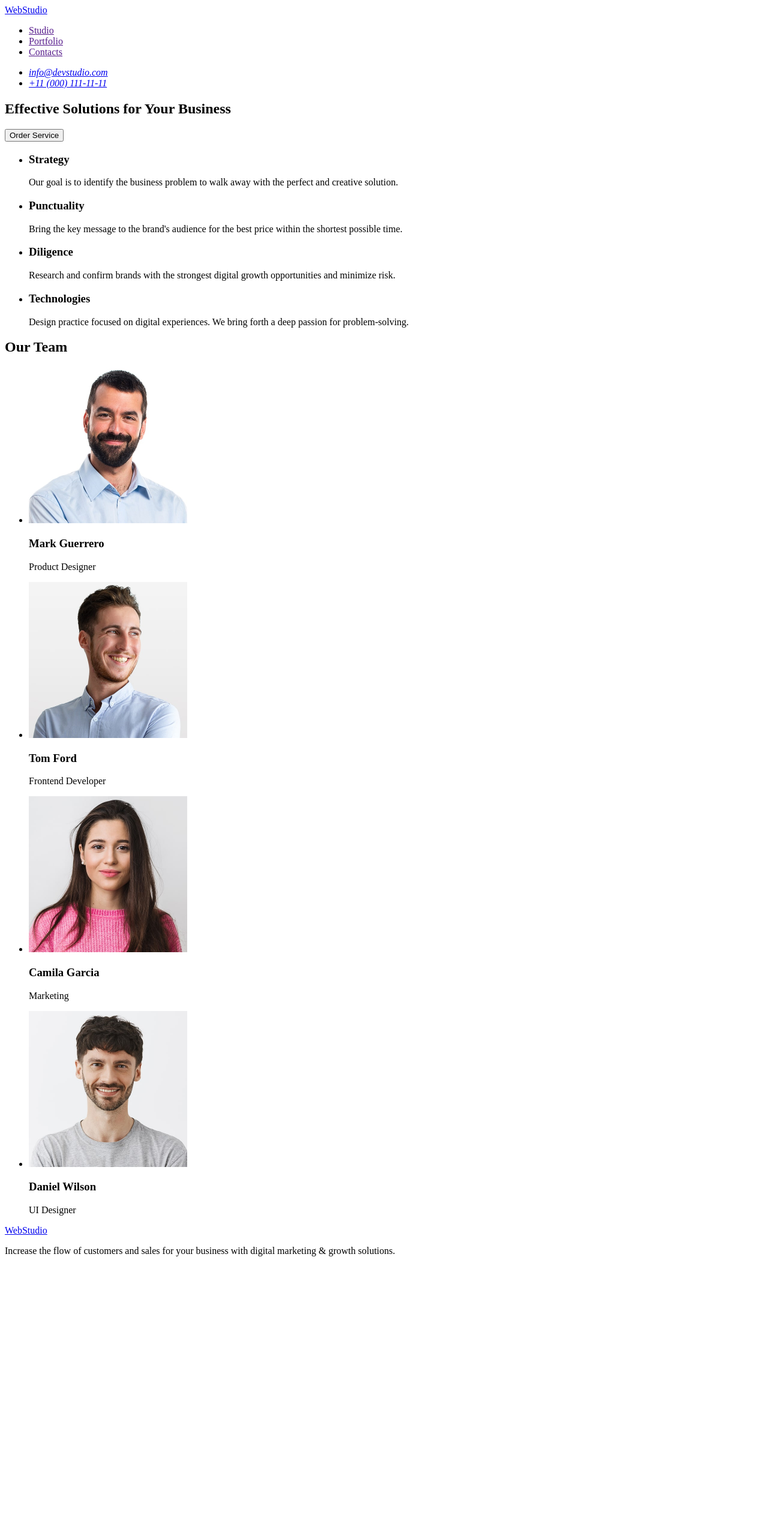
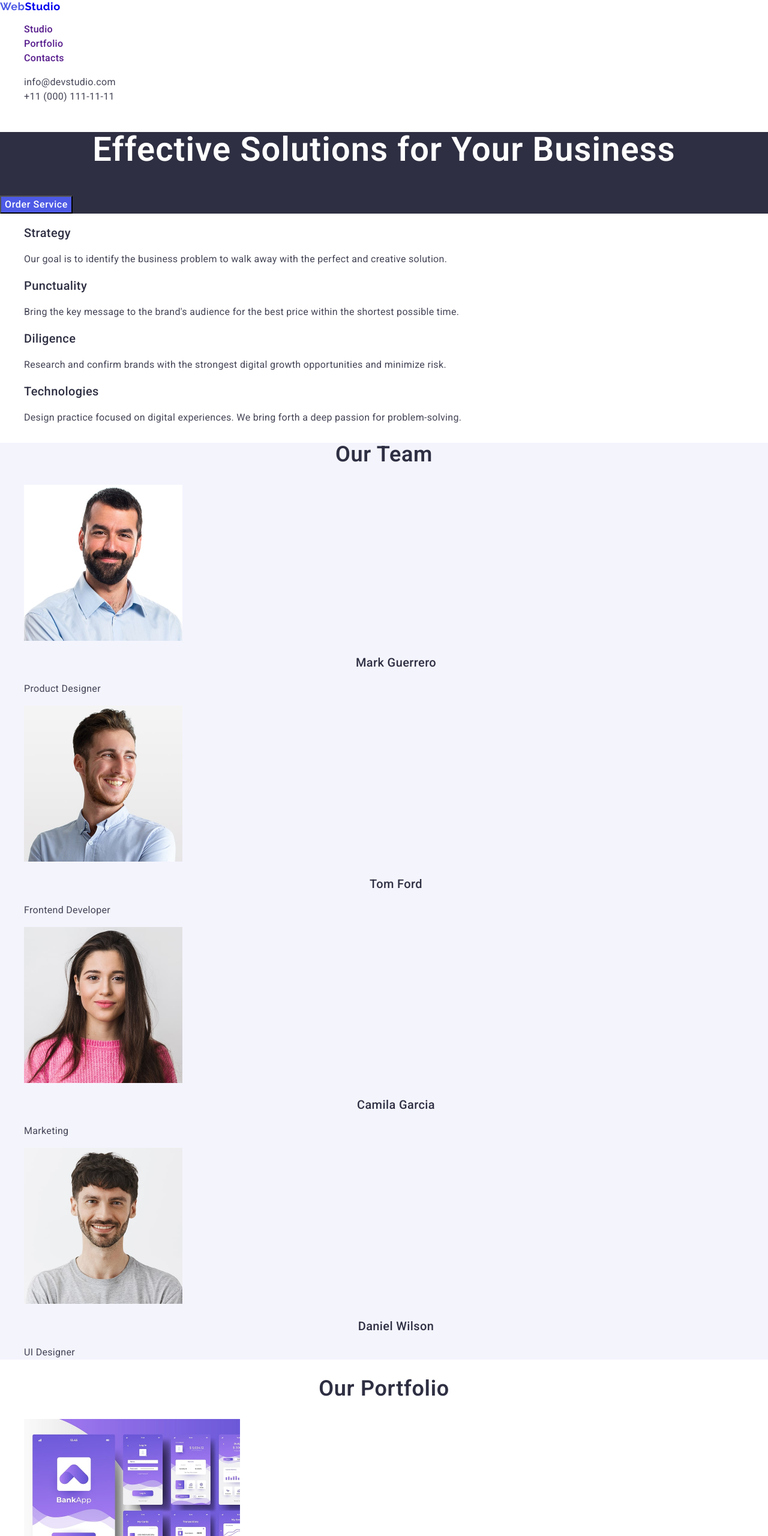
Before and after one commit to TaniaDiachok/goit-markup-hw-02, a plain HTML site: page index.html in a window 1280 px wide. Shown: the top 2560 px of the page at 60% size. Before the commit the page ends 2110 px from the top, so only its background shows below. Drawn offline with nearby package versions, Linux system fonts and the light colour scheme.

Commit message:
add intial files

```diff
--- /dev/null
+++ b/css/styles.css
@@ -0,0 +1,191 @@
+body {
+    font-family: 'Roboto', sans-serif;
+    background-color: #ffffff;
+    color: #2e2f42;
+}
+
+a {
+    text-decoration: none;
+}
+
+ul {
+    list-style: none;
+}
+
+address {
+    font-style: normal;
+}
+
+button {
+    cursor: pointer;
+}
+
+.section-title {
+    font-weight: 700;
+    font-size: 36px;
+    line-height: 1.11;
+    letter-spacing: 0.02em;
+    text-align: center;
+}
+
+.section-subtitle {
+    font-weight: 500;
+    font-size: 20px;
+    line-height: 1.2;
+    letter-spacing: 0.02em;
+}
+
+.section-text {
+    font-size: 16px;
+    line-height: 1.5;
+    letter-spacing: 0.02em;
+}
+
+.visually-hidden {
+    position: absolute;
+    width: 1px;
+    height: 1px;
+    margin: -1px;
+    border: 0;
+    padding: 0;
+
+    white-space: nowrap;
+    clip-path: inset(100%);
+    clip: rect(0 0 0 0);
+    overflow: hidden;
+}
+
+/* ---------HEADER---------- */
+
+
+.header-logo {
+    font-family: Raleway, sans-serif;
+    font-weight: 700;
+    font-size: 18px;
+    line-height: 1.16667;
+    letter-spacing: 0.03em;
+}
+
+.header-logo .active {
+    color: #4d5ae5;
+}
+
+.header-menu-link {
+    font-weight: 500;
+    font-size: 16px;
+    line-height: 1.5;
+    letter-spacing: 0.02em;
+}
+
+.header-menu-link:hover,
+.header-menu-link:focus {
+    color: #404bbf;
+}
+
+
+.header-contacts-link {
+    font-size: 16px;
+    line-height: 1.5;
+    letter-spacing: 0.02em;
+    color: #434455
+}
+
+.header-contacts-link:hover,
+.header-contacts-link:focus {
+    color: #404bbf;
+}
+
+
+
+/* ---------HERO---------- */
+
+
+
+.main-hero {
+    background-color: #2e2f42;
+}
+
+.main-hero-title {
+    font-size: 56px;
+    line-height: 1.07;
+    color: #ffffff;
+}
+
+.hero-btn {
+    font-family: inherit;
+    font-weight: 500;
+    font-size: 16px;
+    line-height: 1.5;
+    letter-spacing: 0.04em;
+    color: #ffffff;
+    background-color: #4d5ae5;
+}
+
+.hero-btn:hover,
+.hero-btn:focus {
+    background-color: #404bbf;
+}
+
+
+
+/* ---------MISSION---------- */
+
+
+
+
+.mission-text {
+    color: #434455;
+}
+
+
+/* ---------TEAM---------- */
+
+
+.team {
+    background-color: #f4f4fd;
+}
+
+
+
+.team-subtitle {
+    text-align: center;
+}
+
+.team-text {
+    color: #434455;
+}
+
+
+/* ---------PORTFOLIO---------- */
+
+
+
+
+.portfolio-text {
+    color: #434455;
+}
+
+
+/* ---------FOOTER---------- */
+
+
+.footer {
+    background-color: #2e2f42;
+}
+
+.footer-link {
+    font-family: Raleway, sans-serif;
+    font-weight: 700;
+    font-size: 18px;
+    line-height: 1.16667;
+    letter-spacing: 0.03em;
+    color: #f4f4fd;
+}
+
+.footer-link .active {
+    color: #4d5ae5;
+}
+
+.footer-text {
+    color: #f4f4fd;
+}
--- a/index.html
+++ b/index.html
@@ -3,103 +3,225 @@
   <head>
     <meta charset="UTF-8" />
     <meta name="viewport" content="width=device-width, initial-scale=1.0" />
+    <link
+      rel="stylesheet"
+      href="https://cdnjs.cloudflare.com/ajax/libs/modern-normalize/3.0.1/modern-normalize.min.css"
+      integrity="sha512-q6WgHqiHlKyOqslT/lgBgodhd03Wp4BEqKeW6nNtlOY4quzyG3VoQKFrieaCeSnuVseNKRGpGeDU3qPmabCANg=="
+      crossorigin="anonymous"
+      referrerpolicy="no-referrer"
+    />
+    <link rel="stylesheet" href="./css/styles.css" />
+    <link rel="preconnect" href="https://fonts.googleapis.com" />
+    <link rel="preconnect" href="https://fonts.gstatic.com" crossorigin />
+    <link
+      href="https://fonts.googleapis.com/css2?family=Raleway:wght@700&family=Roboto:wght@400;500;600&display=swap"
+      rel="stylesheet"
+    />
     <title>Document</title>
   </head>
   <body>
-    <header>
-      <nav>
-        <a href="./index.html">WebStudio</a>
-        <ul>
-          <li>
-            <a href="">Studio</a>
+    <header class="header">
+      <nav class="header-navigation">
+        <a class="header-logo" href="./index.html"
+          ><span class="active">Web</span>Studio</a
+        >
+        <ul class="header-menu">
+          <li class="header-menu-item">
+            <a class="header-menu-link" href="">Studio</a>
           </li>
-          <li>
-            <a href="">Portfolio</a>
+          <li class="header-menu-item">
+            <a class="header-menu-link" href="">Portfolio</a>
           </li>
-          <li>
-            <a href="">Contacts</a>
+          <li class="header-menu-item">
+            <a class="header-menu-link" href="">Contacts</a>
           </li>
         </ul>
       </nav>
-      <address>
-        <ul>
-          <li><a href="mailto:info@devstudio.com">info@devstudio.com</a></li>
-          <li><a href="tel:+110001111111">+11 (000) 111-11-11</a></li>
+      <address class="header-contacts">
+        <ul class="header-contacts-list">
+          <li class="header-contacts-item">
+            <a class="header-contacts-link" href="mailto:info@devstudio.com"
+              >info@devstudio.com</a
+            >
+          </li>
+          <li class="header-contacts-item">
+            <a class="header-contacts-link" href="tel:+110001111111"
+              >+11 (000) 111-11-11</a
+            >
+          </li>
         </ul>
       </address>
     </header>
-    <main>
-      <section>
-        <h1>Effective Solutions for Your Business</h1>
-        <button type="button">Order Service</button>
+    <main class="main">
+      <section class="main-hero">
+        <h1 class="main-hero-title section-title">
+          Effective Solutions for Your Business
+        </h1>
+        <button class="hero-btn" type="button">Order Service</button>
       </section>
-      <section>
-        <h2 hidden>Our mission</h2>
-        <ul>
-          <li>
-            <h3>Strategy</h3>
-            <p>
+      <section class="mission">
+        <h2 class="visually-hidden">Our mission</h2>
+        <ul class="mission-list">
+          <li class="mission-item">
+            <h3 class="mission-subtitle section-subtitle">Strategy</h3>
+            <p class="mission-text section-text">
               Our goal is to identify the business problem to walk away with the
               perfect and creative solution.
             </p>
           </li>
-          <li>
-            <h3>Punctuality</h3>
-            <p>
+          <li class="mission-item">
+            <h3 class="mission-subtitle section-subtitle">Punctuality</h3>
+            <p class="mission-text section-text">
               Bring the key message to the brand's audience for the best price
               within the shortest possible time.
             </p>
           </li>
-          <li>
-            <h3>Diligence</h3>
-            <p>
+          <li class="mission-item">
+            <h3 class="mission-subtitle section-subtitle">Diligence</h3>
+            <p class="mission-text section-text">
               Research and confirm brands with the strongest digital growth
               opportunities and minimize risk.
             </p>
           </li>
-          <li>
-            <h3>Technologies</h3>
-            <p>
+          <li class="mission-item">
+            <h3 class="mission-subtitle section-subtitle">Technologies</h3>
+            <p class="mission-text section-text">
               Design practice focused on digital experiences. We bring forth a
               deep passion for problem-solving.
             </p>
           </li>
         </ul>
       </section>
-      <section>
-        <h2>Our Team</h2>
-        <ul>
-          <li>
-            <img src="./images/img1.jpg" alt="A man" width="264" height="260" />
-            <h3>Mark Guerrero</h3>
-            <p>Product Designer</p>
+      <section class="team">
+        <h2 class="team-title section-title">Our Team</h2>
+        <ul class="team-list">
+          <li class="team-item">
+            <img
+              class="team-images"
+              src="./images/img1.jpg"
+              alt="A man"
+              width="264"
+              height="260"
+            />
+            <h3 class="team-subtitle section-subtitle">Mark Guerrero</h3>
+            <p class="team-text section-text">Product Designer</p>
           </li>
-          <li>
-            <img src="./images/img2.jpg" alt="A man" width="264" height="260" />
-            <h3>Tom Ford</h3>
-            <p>Frontend Developer</p>
+          <li class="team-item">
+            <img
+              class="team-images"
+              src="./images/img2.jpg"
+              alt="A man"
+              width="264"
+              height="260"
+            />
+            <h3 class="team-subtitle section-subtitle">Tom Ford</h3>
+            <p class="team-text section-text">Frontend Developer</p>
           </li>
-          <li>
+          <li class="team-item">
             <img
+              class="team-images"
               src="./images/img3.jpg"
               alt="a woman"
               width="264"
               height="260"
             />
-            <h3>Camila Garcia</h3>
-            <p>Marketing</p>
+            <h3 class="team-subtitle section-subtitle">Camila Garcia</h3>
+            <p class="team-text section-text">Marketing</p>
           </li>
-          <li>
-            <img src="./images/img4.jpg" alt="a man" width="264" height="260" />
-            <h3>Daniel Wilson</h3>
-            <p>UI Designer</p>
+          <li class="team-item">
+            <img
+              class="team-images"
+              src="./images/img4.jpg"
+              alt="a man"
+              width="264"
+              height="260"
+            />
+            <h3 class="team-subtitle section-subtitle">Daniel Wilson</h3>
+            <p class="team-text section-text">UI Designer</p>
+          </li>
+        </ul>
+      </section>
+      <section class="portfolio">
+        <h2 class="portfolio-title section-title">Our Portfolio</h2>
+        <ul class="portfolio-list">
+          <li class="portfolio-item">
+            <img
+              class="portfolio-images"
+              src="./images/img-portfolio1.jpg"
+              alt="Banking App"
+              width="360"
+              height="300"
+            />
+            <h3 class="portfolio-subtitle section-subtitle">Banking App</h3>
+            <p class="portfolio-text section-text">App</p>
+          </li>
+          <li class="portfolio-item">
+            <img
+              class="portfolio-images"
+              src="./images/img-portfolio2.jpg"
+              alt="Cashless Payment"
+              width="360"
+              height="300"
+            />
+            <h3 class="portfolio-subtitle section-subtitle">
+              Cashless Payment
+            </h3>
+            <p class="portfolio-text section-text">Marketing</p>
+          </li>
+          <li class="portfolio-item">
+            <img
+              class="portfolio-images"
+              src="./images/img-portfolio3.jpg"
+              alt="Meditation App on Laptop"
+              width="360"
+              height="300"
+            />
+            <h3 class="portfolio-subtitle section-subtitle">Meditation App</h3>
+            <p class="portfolio-text section-text">App</p>
+          </li>
+          <li class="portfolio-item">
+            <img
+              class="portfolio-images"
+              src="./images/img-portfolio4.jpg"
+              alt="Taxi"
+              width="360"
+              height="300"
+            />
+            <h3 class="portfolio-subtitle section-subtitle">Taxi Service</h3>
+            <p class="portfolio-text section-text">Marketing</p>
+          </li>
+          <li class="portfolio-item">
+            <img
+              class="portfolio-images"
+              src="./images/img-portfolio5.jpg"
+              alt="Screen Illustrations of night"
+              width="360"
+              height="300"
+            />
+            <h3 class="portfolio-subtitle section-subtitle">
+              Screen Illustrations
+            </h3>
+            <p class="portfolio-text section-text">Design</p>
+          </li>
+          <li class="portfolio-item">
+            <img
+              class="portfolio-images"
+              src="./images/img-portfolio6.jpg"
+              alt="Woman with Phone"
+              width="360"
+              height="300"
+            />
+            <h3 class="portfolio-subtitle section-subtitle">Online Courses</h3>
+            <p class="portfolio-text section-text">Marketing</p>
           </li>
         </ul>
       </section>
     </main>
-    <footer>
-      <a href="./index.html">WebStudio</a>
-      <p>
+    <footer class="footer">
+      <a class="footer-link" href="./index.html"
+        ><span class="active">Web</span>Studio</a
+      >
+      <p class="footer-text section-text">
         Increase the flow of customers and sales for your business with digital
         marketing & growth solutions.
       </p>
```
Also changed, not shown: images/img-portfolio1.jpg (added), images/img-portfolio2.jpg (added), images/img-portfolio3.jpg (added), images/img-portfolio4.jpg (added), images/img-portfolio5.jpg (added), images/img-portfolio6.jpg (added).
